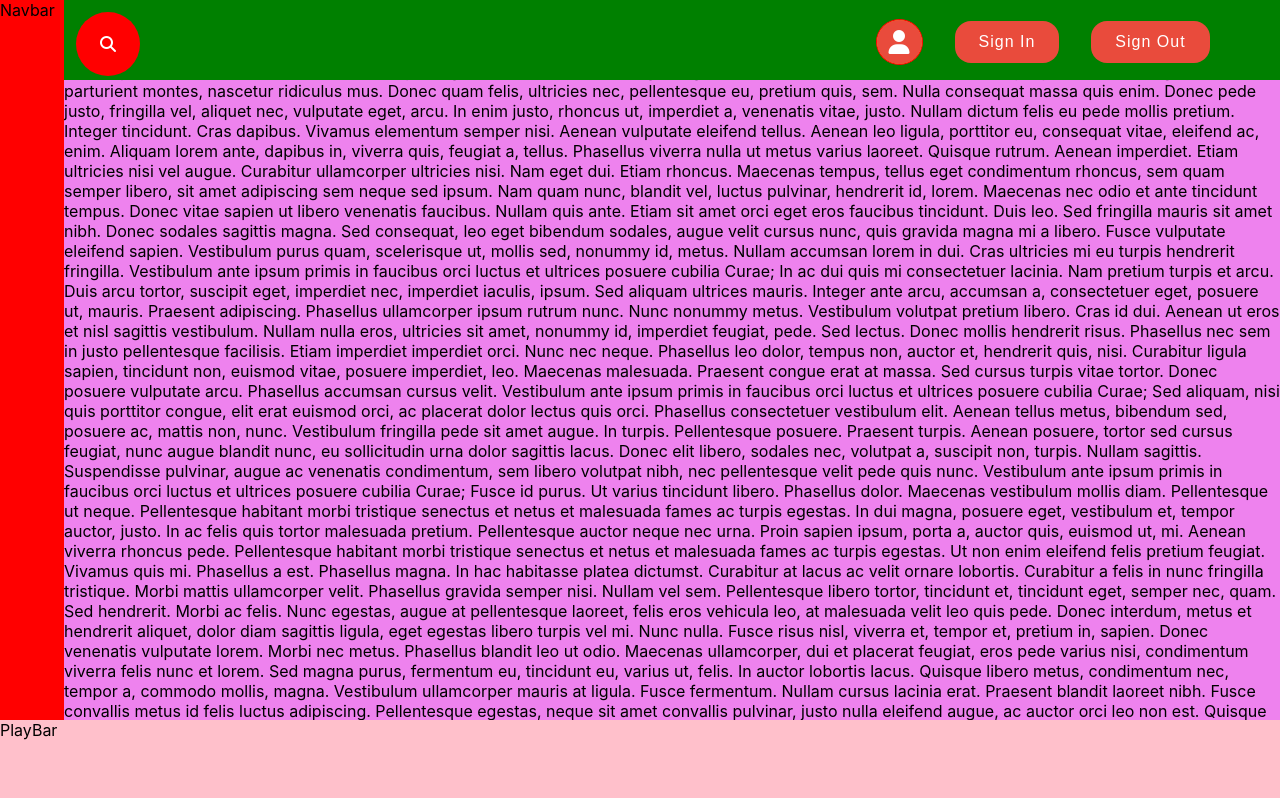
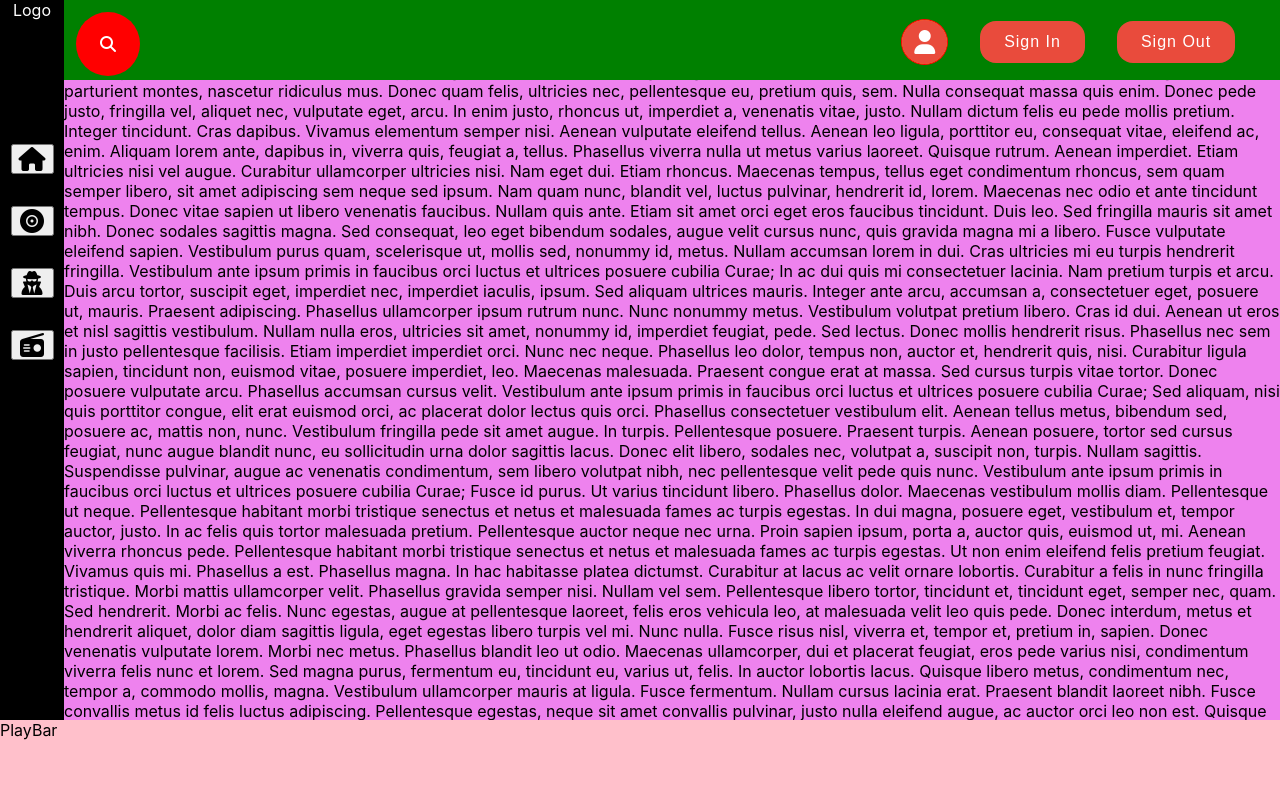
Before and after one commit to huycloud1999/CIJS83, a React (Create React App) app: page / in a window 1280 px wide. Shown: the top 798 px of the page. Built offline with nearby package versions, Linux system fonts and the light colour scheme.

Commit message:
test branch

```diff
--- a/src/App.js
+++ b/src/App.js
@@ -4,11 +4,18 @@ import Header from "./components/Header/Header";
 import Main from "./components/Main/Main";
 import SlidingForm from "./components/SlidingForm/SlidingForm";
 import SignIn from "./components/SignIn/SignIn";
+
 function App() {
   return (
     <div>
-      <div className="container" style={{ display: "flex", flexDirection: "row"}}>
-        <div className="nav" style={{ backgroundColor: "red", width: "5%", position: "fixed", height: "100%"}}>
+      <div className="container" style={{ display: "flex", flexDirection: "row" }}>
+        <div className="nav"
+          style={{
+            backgroundColor: "red",
+            width: "5%",
+            position: "fixed",
+            height: "90%"
+          }}>
           <Navbar />
         </div>
         <div className="headerMain" style={{ width: "95%", height: "100%", marginLeft: "5%" }}>
@@ -21,9 +28,9 @@ function App() {
         </div>
       </div>
       <div className="playBar" style={{ backgroundColor: "pink", width: "100vw", height: "10%", position: "fixed", bottom: 0 }}>
-        <PlayBar/>
+        <PlayBar />
       </div>
-         {/* <SlidingForm /> */}
+      {/* <SlidingForm /> */}
     </div>
   );
 }
--- a/src/components/Header/UserBar/UserBar.module.css
+++ b/src/components/Header/UserBar/UserBar.module.css
@@ -1,6 +1,6 @@
 .userBar {
     position: absolute;
-    right: 8%;
+    right: 6%;
     top: 12%;
     padding: 12px 20px;
     height: 40px;
--- a/src/components/Navbar/Navbar.jsx
+++ b/src/components/Navbar/Navbar.jsx
@@ -1,8 +1,28 @@
 import React from 'react'
+import styles from './Navbar.module.css'
+import Icon from '../../shared/Icon'
 
 function Navbar() {
   return (
-    <div>Navbar</div>
+    <div className={styles.NavBar}>
+      <div className={styles.Logo}>
+        Logo
+      </div>
+      <div className={styles.NavIcons}>
+        <button className={styles.NavBtn}>
+        <Icon><i class="fa-solid fa-house" aria-hidden='true' style={{ fontSize: 24 }}></i></Icon>
+        </button>
+        <button className={styles.NavBtn}>
+        <Icon><i class="fa-solid fa-record-vinyl" aria-hidden='true' style={{ fontSize: 24 }}></i></Icon>
+        </button>
+        <button className={styles.NavBtn}>
+        <Icon><i class="fa-solid fa-user-secret" aria-hidden='true' style={{ fontSize: 24 }}></i></Icon>
+        </button>
+        <button className={styles.NavBtn}>
+        <Icon><i class="fa-solid fa-radio" aria-hidden='true' style={{ fontSize: 24 }}></i></Icon>
+        </button>
+      </div>
+    </div>
   )
 }
 
--- a/src/components/Navbar/Navbar.module.css
+++ b/src/components/Navbar/Navbar.module.css
@@ -0,0 +1,17 @@
+.NavBar {
+    display: flex;
+    flex-direction: column;
+    align-items: center;
+    color: #fff;
+    background-color: black;
+    height: 100%;
+    position: relative;
+}
+
+.NavIcons {
+    position: absolute;
+    bottom: 50%;
+    display: flex;
+    flex-direction: column;
+    gap: 32px;
+}
```
Also changed, not shown: src/public/image/azurlane.jpg (added).
